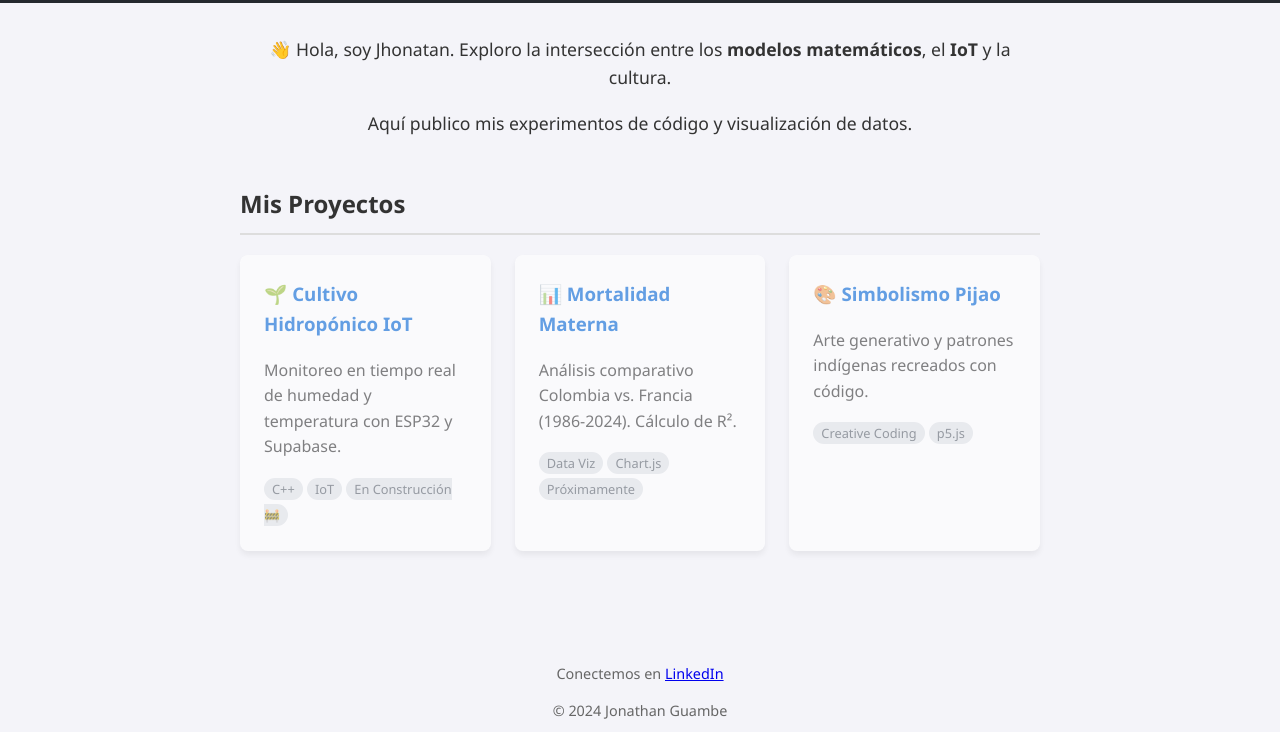
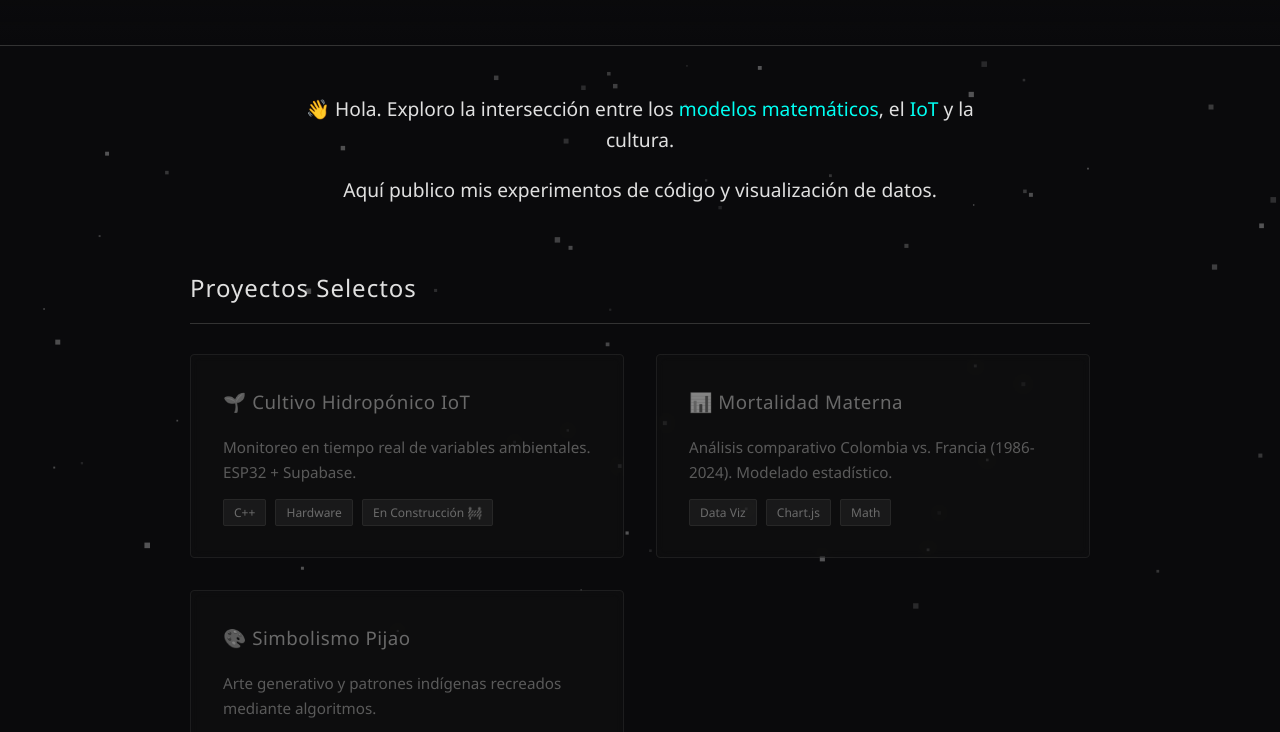
Before and after one commit to jhonatan-wambe/jhonatan-wambe.github.io, a plain HTML site: page index.html in a window 1280 px wide. Shown: the part 166-898 px from the top of the page. Drawn offline with nearby package versions, Linux system fonts and the light colour scheme.

Commit message:
Update index.html

```diff
--- a/index.html
+++ b/index.html
@@ -3,80 +3,157 @@
 <head>
     <meta charset="UTF-8">
     <meta name="viewport" content="width=device-width, initial-scale=1.0">
-    <title>Jonathan Rondon | Math & CS</title>
+    <title>Jhonatan Rondon | Math & CS</title>
     <style>
-        /* Estilos básicos para que se vea limpio y moderno */
+        /* --- ESTILO DARK CYBERPUNK MINIMALISTA --- */
+        :root {
+            --bg-color: #0a0a0c; /* Negro casi puro */
+            --text-color: #e0e0e0; /* Blanco suave */
+            --accent-color: #00fff2; /* Cian Neón Cyberpunk */
+            --card-bg: rgba(20, 20, 25, 0.7); /* Oscuro y semi-transparente */
+        }
+
         body {
             font-family: 'Segoe UI', Tahoma, Geneva, Verdana, sans-serif;
             margin: 0;
             padding: 0;
-            background-color: #f4f4f9;
-            color: #333;
+            background-color: var(--bg-color);
+            color: var(--text-color);
             line-height: 1.6;
+            overflow-x: hidden; /* Evita scroll horizontal indeseado */
         }
+
+        /* El contenedor de las partículas (va detrás de todo) */
+        #tsparticles {
+            position: fixed;
+            width: 100%;
+            height: 100%;
+            top: 0;
+            left: 0;
+            z-index: -1; /* IMPORTANTE: Esto lo manda al fondo */
+            pointer-events: none; /* Deja que el mouse interactúe con el contenido, no con el canvas */
+        }
+
         header {
-            background-color: #24292e; /* Color estilo GitHub */
-            color: white;
-            padding: 2rem 1rem;
+            /* Fondo transparente para ver las partículas */
+            background: linear-gradient(180deg, rgba(10,10,12,0.9) 0%, rgba(10,10,12,0) 100%);
+            padding: 3rem 1rem;
             text-align: center;
+            border-bottom: 1px solid #333;
         }
-        h1 { margin: 0; font-size: 2.5rem; }
-        .subtitle { color: #8b949e; margin-top: 10px; font-size: 1.2rem; }
+
+        h1 {
+            margin: 0;
+            font-size: 3rem;
+            letter-spacing: 2px;
+            /* Efecto de texto brillante sutil */
+            text-shadow: 0 0 10px rgba(0, 255, 242, 0.3);
+        }
+
+        .subtitle {
+            color: var(--accent-color); /* Color neón */
+            margin-top: 10px;
+            font-size: 1.1rem;
+            font-weight: 300;
+            text-transform: uppercase;
+            letter-spacing: 1px;
+        }
 
         .container {
-            max-width: 800px;
-            margin: 2rem auto;
-            padding: 0 1rem;
+            max-width: 900px;
+            margin: 3rem auto;
+            padding: 0 2rem;
+            position: relative; /* Necesario para el z-index */
+            z-index: 1; /* Asegura que el texto esté sobre las partículas */
         }
 
         .intro {
             text-align: center;
-            margin-bottom: 3rem;
-            font-size: 1.1rem;
+            margin-bottom: 4rem;
+            font-size: 1.2rem;
+            font-weight: 300;
+            max-width: 700px;
+            margin-left: auto;
+            margin-right: auto;
         }
 
-        /* Tarjetas de Proyectos */
+        .intro strong {
+            color: var(--accent-color);
+            font-weight: 500;
+        }
+
+        h2.section-title {
+            border-bottom: 1px solid #333;
+            padding-bottom: 15px;
+            margin-bottom: 30px;
+            font-weight: 300;
+            letter-spacing: 1px;
+        }
+
+        /* --- TARJETAS CYBERPUNK --- */
         .projects-grid {
             display: grid;
-            grid-template-columns: repeat(auto-fit, minmax(250px, 1fr));
-            gap: 1.5rem;
+            grid-template-columns: repeat(auto-fit, minmax(280px, 1fr));
+            gap: 2rem;
         }
 
         .card {
-            background: white;
-            padding: 1.5rem;
-            border-radius: 8px;
-            box-shadow: 0 4px 6px rgba(0,0,0,0.1);
-            transition: transform 0.2s;
+            background: var(--card-bg);
+            backdrop-filter: blur(5px); /* Efecto de vidrio esmerilado */
+            padding: 2rem;
+            border-radius: 4px; /* Bordes más rectos para estilo minimalista */
+            border: 1px solid #333;
+            transition: all 0.3s ease;
             text-decoration: none;
             color: inherit;
-            display: block; /* Para que funcione como enlace */
+            display: block;
+            position: relative;
+            overflow: hidden;
         }
 
-        .card:hover { transform: translateY(-5px); border-top: 5px solid #2ea44f; }
+        /* Efecto Hover Cyberpunk */
+        .card:hover {
+            transform: translateY(-7px);
+            border-color: var(--accent-color);
+            box-shadow: 0 0 20px rgba(0, 255, 242, 0.2), inset 0 0 20px rgba(0, 255, 242, 0.1);
+        }
 
-        .card h3 { margin-top: 0; color: #0366d6; }
+        .card h3 {
+            margin-top: 0;
+            color: var(--accent-color);
+            font-weight: 500;
+            letter-spacing: 0.5px;
+        }
+
+        .card p { color: #aaa; font-size: 0.95rem; }
+
         .tag {
-            background: #e1e4e8;
-            padding: 2px 8px;
-            border-radius: 12px;
-            font-size: 0.8rem;
-            color: #586069;
+            background: rgba(255,255,255,0.1);
+            padding: 4px 10px;
+            border-radius: 2px; /* Tags cuadradas */
+            font-size: 0.75rem;
+            color: #ccc;
+            border: 1px solid #444;
+            margin-right: 5px;
         }
 
         footer {
             text-align: center;
-            margin-top: 4rem;
-            padding: 2rem;
+            margin-top: 5rem;
+            padding: 3rem;
             color: #666;
             font-size: 0.9rem;
+            border-top: 1px solid #222;
         }
 
-        /* Esto hace que los enlaces vacíos no hagan nada por ahora */
-        a.disabled { pointer-events: none; opacity: 0.6; }
+        footer a { color: var(--accent-color); text-decoration: none; }
+
+        a.disabled { pointer-events: none; opacity: 0.5; filter: grayscale(1); }
     </style>
 </head>
 <body>
+
+    <div id="tsparticles"></div>
 
     <header>
         <h1>Jhonatan Rondon</h1>
@@ -86,30 +163,36 @@
     <div class="container">
 
         <div class="intro">
-            <p>👋 Hola, soy Jhonatan. Exploro la intersección entre los <strong>modelos matemáticos</strong>, el <strong>IoT</strong> y la cultura.</p>
+            <p>👋 Hola. Exploro la intersección entre los <strong>modelos matemáticos</strong>, el <strong>IoT</strong> y la cultura.</p>
             <p>Aquí publico mis experimentos de código y visualización de datos.</p>
         </div>
 
-        <h2 style="border-bottom: 2px solid #ddd; padding-bottom: 10px;">Mis Proyectos</h2>
+        <h2 class="section-title">Proyectos Selectos</h2>
 
         <div class="projects-grid">
 
             <a href="#" class="card disabled">
                 <h3>🌱 Cultivo Hidropónico IoT</h3>
-                <p>Monitoreo en tiempo real de humedad y temperatura con ESP32 y Supabase.</p>
-                <span class="tag">C++</span> <span class="tag">IoT</span> <span class="tag">En Construcción 🚧</span>
+                <p>Monitoreo en tiempo real de variables ambientales. ESP32 + Supabase.</p>
+                <div style="margin-top: 15px;">
+                    <span class="tag">C++</span> <span class="tag">Hardware</span> <span class="tag">En Construcción 🚧</span>
+                </div>
             </a>
 
             <a href="#" class="card disabled">
                 <h3>📊 Mortalidad Materna</h3>
-                <p>Análisis comparativo Colombia vs. Francia (1986-2024). Cálculo de R².</p>
-                <span class="tag">Data Viz</span> <span class="tag">Chart.js</span> <span class="tag">Próximamente</span>
+                <p>Análisis comparativo Colombia vs. Francia (1986-2024). Modelado estadístico.</p>
+                <div style="margin-top: 15px;">
+                    <span class="tag">Data Viz</span> <span class="tag">Chart.js</span> <span class="tag">Math</span>
+                </div>
             </a>
 
             <a href="#" class="card disabled">
                 <h3>🎨 Simbolismo Pijao</h3>
-                <p>Arte generativo y patrones indígenas recreados con código.</p>
-                <span class="tag">Creative Coding</span> <span class="tag">p5.js</span>
+                <p>Arte generativo y patrones indígenas recreados mediante algoritmos.</p>
+                <div style="margin-top: 15px;">
+                    <span class="tag">Creative Coding</span> <span class="tag">p5.js</span>
+                </div>
             </a>
 
         </div>
@@ -117,8 +200,83 @@
 
     <footer>
         <p>Conectemos en <a href="https://www.linkedin.com/in/jhonatan-rondon-93280026a" target="_blank">LinkedIn</a></p>
-        <p>© 2024 Jonathan Guambe</p>
+        <p>© 2024 Jhonatan. Code + Culture.</p>
     </footer>
+
+
+    <script src="https://cdn.jsdelivr.net/npm/tsparticles-slim@2.0.6/tsparticles.slim.bundle.min.js"></script>
+
+    <script>
+        // Esta función inicia el motor de partículas
+        (async () => {
+            await tsParticles.load("tsparticles", {
+                // Configuración Cyberpunk Fluida
+                particles: {
+                    number: {
+                        value: 60, // Cantidad de partículas (no pongas muchas o se pone lento)
+                        density: { enable: true, value_area: 800 }
+                    },
+                    color: {
+                        value: "#ffffff" // Color blanco
+                    },
+                    shape: {
+                        type: "edge", // "edge" son cuadrados perfectos
+                    },
+                    opacity: {
+                        value: 0.3, // Semi-transparentes
+                        random: true,
+                        anim: { enable: true, speed: 0.5, opacity_min: 0.1, sync: false }
+                    },
+                    size: {
+                        value: 4, // Tamaño base
+                        random: true, // Tamaños variados
+                        anim: { enable: false }
+                    },
+                    // Esta es la parte de movimiento "fluido"
+                    move: {
+                        enable: true,
+                        speed: 0.8, // Lento y suave
+                        direction: "none",
+                        random: true, // Movimiento caótico pero suave
+                        straight: false,
+                        out_mode: "out", // Cuando salen de la pantalla, vuelven a entrar
+                        bounce: false,
+                        attract: { enable: true, rotateX: 600, rotateY: 1200 }
+                    }
+                },
+                // Interactividad con el mouse
+                interactivity: {
+                    detect_on: "canvas",
+                    events: {
+                        onhover: {
+                            enable: true,
+                            mode: "bubble" // "bubble" hace que crezcan, "repulse" hace que huyan
+                        },
+                        onclick: { enable: true, mode: "push" },
+                        resize: true
+                    },
+                    modes: {
+                        bubble: {
+                            distance: 200,
+                            size: 8, // Crecen al pasar el mouse
+                            duration: 2,
+                            opacity: 0.8,
+                            speed: 3
+                        },
+                        repulse: { distance: 200, duration: 0.4 }
+                    }
+                },
+                retina_detect: true,
+                background: {
+                    color: "transparent", // El fondo es transparente para ver el color del body
+                    image: "",
+                    position: "50% 50%",
+                    repeat: "no-repeat",
+                    size: "cover"
+                }
+            });
+        })();
+    </script>
 
 </body>
 </html>
```
